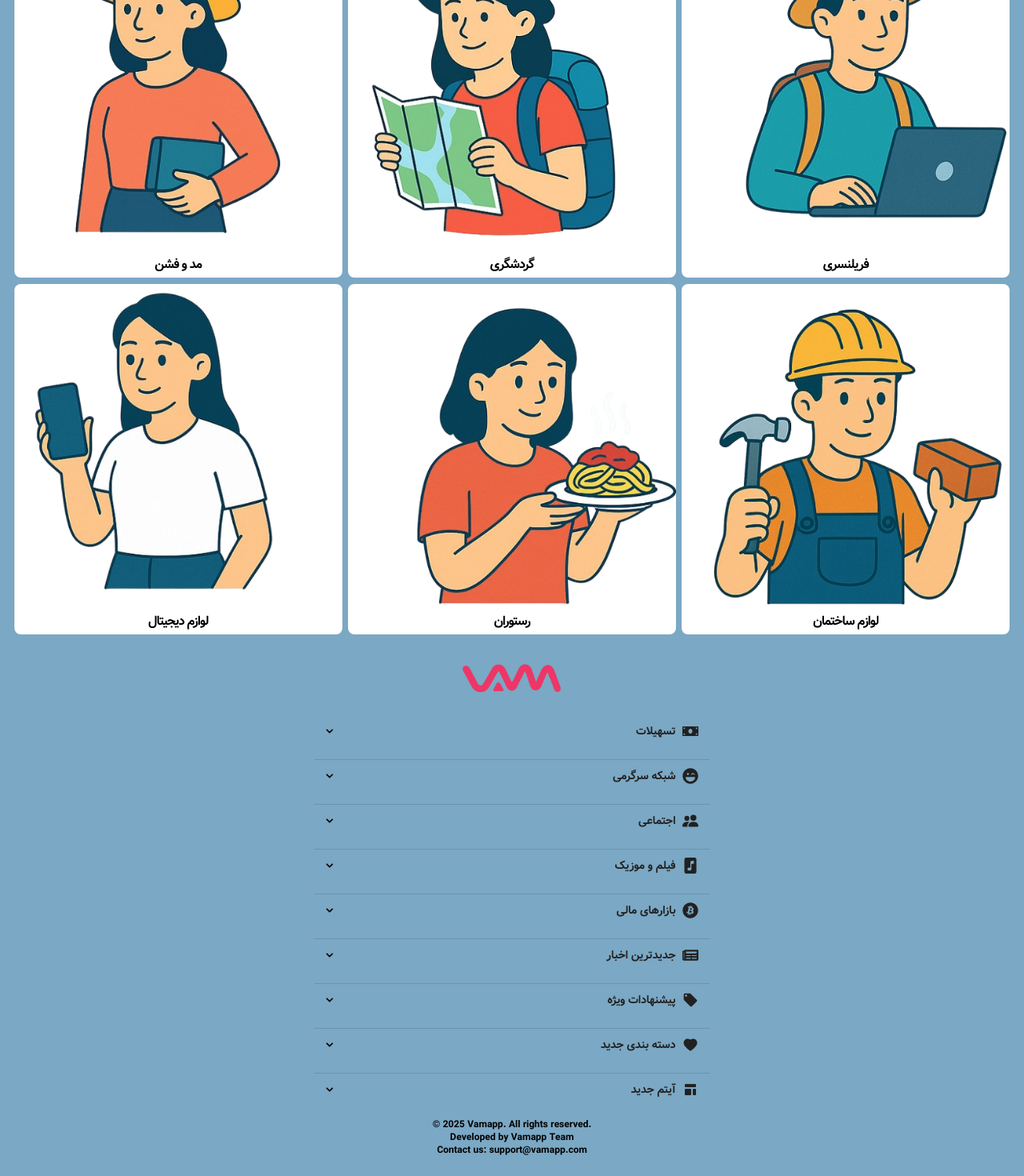
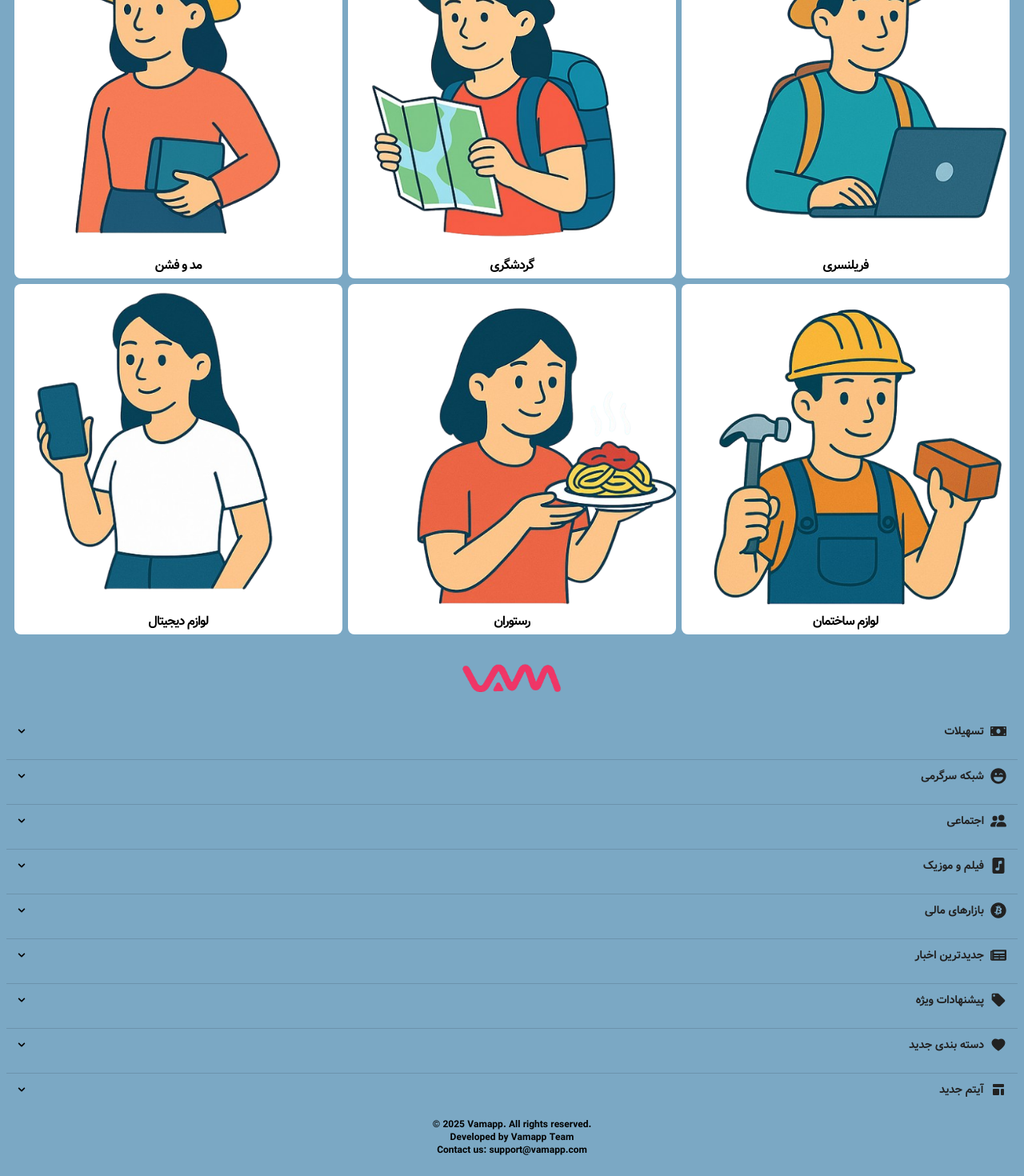
Before and after one commit to PouryaSoleimani/WAMAPP____, a React (Vite) app: page / in a window 1280 px wide. Shown: the part 887-2357 px from the top of the page at 80% size. Built offline with nearby package versions, Linux system fonts and the light colour scheme.

Commit message:
FOOTEEER

```diff
--- a/src/components/modules/footer-modules/FooterAccordion.tsx
+++ b/src/components/modules/footer-modules/FooterAccordion.tsx
@@ -73,8 +73,7 @@ const CustomAccordion = styled(Accordion)(() => ({
     boxShadow: 'none',
     border: 'none',
     margin: 0,
-    width: "90%",
-    maxWidth: '500px',
+   maxWidth: "100vw",
     padding: 0,
     color: 'var(--text-primary)',
     transition: 'all 0.3s ease-in-out',
--- a/src/components/modules/navbar-modules/HamburgerMenu.tsx
+++ b/src/components/modules/navbar-modules/HamburgerMenu.tsx
@@ -16,8 +16,8 @@ const HamburgerMenu = () => {
             <Button onClick={toggleDrawer(true)} style={{ backgroundColor: 'transparent', border: 'none', minWidth: 0, minHeight: 0 }}>
                 <FaBars className="w-8 h-8 text-[var(--text-primary)]" />
             </Button>
-            <Drawer open={open} onClose={toggleDrawer(false)} transitionDuration={300} translate='yes' className='bg-black/50 z-[1000]'>
-                <div className="p-4 bg-[var(--home-bg)] text-[var(--text-primary)] h-full overflow-scroll w-[230px]">
+            <Drawer open={open} onClose={toggleDrawer(false)} transitionDuration={300} translate='yes' className='bg-black/50 backdrop-blur-xl z-[1000]'>
+                <div className="p-4 bg-[var(--main)] text-[var(--text-primary)] h-full overflow-scroll w-[230px]">
                     <HamburgerMenuContent />
                 </div>
             </Drawer>
--- a/src/components/templates/FooterComponent.tsx
+++ b/src/components/templates/FooterComponent.tsx
@@ -21,14 +21,14 @@ const FooterItemsData = [
 
 
   return (
-    <div className='text-[var(--text-primary)] bg-[var(--home-bg)] flex flex-col items-center justify-center max-w-screen'>
-        <img src="/logo.png" alt="Footer Image" className="w-32 h-auto my-6" />
-          <div dir="rtl" className=" max-w-full justify-between m-0 flex flex-col gap-4">
+    <div className='text-[var(--text-primary)] bg-[var(--home-bg)] '>
+        <img src="/logo.png" alt="Footer Image" className="w-32 h-auto my-6 mx-auto" />
+          <div dir="rtl" className="max-w-screen justify-between m-0 flex flex-col gap-y-4 gap-x-0">
               {FooterItemsData.map(item => (
                   <FooterAccordion key={item.id} title={item.title} desc={item.desc} icon={item.icon} />
               ))}
           </div>
-          <div id='FOOTER__COPYRIGHT' className='flex flex-col items-center justify-center w-full h-full p-4' dir='ltr'>
+          <div id='FOOTER__COPYRIGHT' className='flex flex-col items-center justify-center w-2/3 mx-auto h-full p-4' dir='ltr'>
         <p className='text-xs'>© 2025 Vamapp. All rights reserved.</p>
             <p className='text-xs'>Developed by Vamapp Team</p>
             <p className='text-xs'>Contact us: support@vamapp.com</p>
--- a/src/index.css
+++ b/src/index.css
@@ -13,6 +13,7 @@
   text-rendering: optimizeLegibility;
   -webkit-font-smoothing: antialiased;
   -moz-osx-font-smoothing: grayscale;
+  --main : "#fff";
   --pink: #d70654;
   --home-bg: #7ba8c4;
   --header-button-bg: #fff;
@@ -27,6 +28,7 @@
 }
 
 .dark {
+  --main : #000;
   --gray: #cecece;
   --pink: #d70654;
   --home-bg: #000;
@@ -39,9 +41,6 @@
   --text-secondary: #818080;
   --text-menu-title: #cdcdcd;
 }
-
-
-
 
 body {
   margin: 0;
@@ -56,8 +55,8 @@ body {
   display: grid;
   grid-template-columns: repeat(3, 1fr);
   grid-template-rows: repeat(3, 1fr);
-  grid-column-gap: 7.5px;
-  grid-row-gap: 7.5px;
+  grid-column-gap: 7px;
+  grid-row-gap: 7px;
   padding: 10px;
 }
 
--- a/tsconfig.json
+++ b/tsconfig.json
@@ -10,6 +10,7 @@
   ],
   "compilerOptions": {
     "outDir": "./dist/",
+    "esModuleInterop": true,
     "sourceMap": true,
     "noImplicitAny": true,
     "module": "commonjs",
```
Also changed, not shown: src/App.tsx (+5 -5 lines), 1 other file (tests, documents, lock files or other folders).
